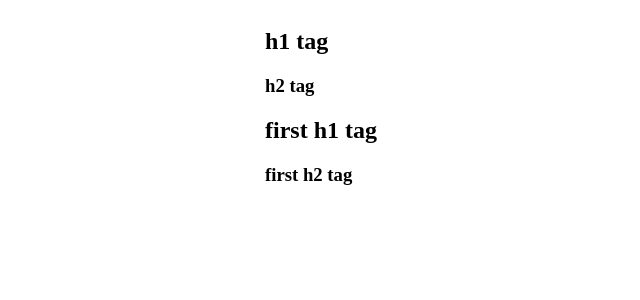
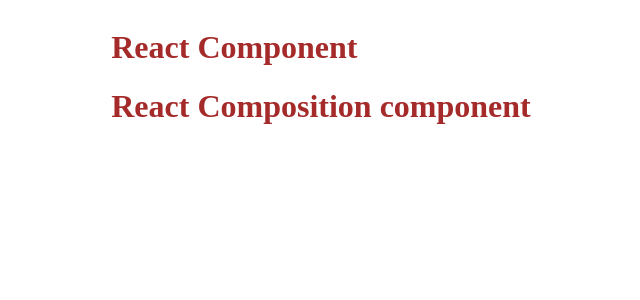
Before and after one commit to amankr30/NamasteReact, a React (Vite) app: page / in a window 1280 px wide. Shown: the top 300 px of the page, without its empty margins (319-959 px from the left). Built offline with nearby package versions, Linux system fonts and the light colour scheme.

Commit message:
about component composite component JSX and calling react component using javascript in {}

```diff
--- a/App.js
+++ b/App.js
@@ -1,5 +1,7 @@
 import React from "react"
 import ReactDOM from "react-dom/client"
+
+//core REACT
 
 // var heading = React.createElement(
 //   "h1",
@@ -9,27 +11,27 @@
 
 // console.log(heading); //OBJECT
 
-// var root = ReactDOM.createRoot(document.getElementById("root"));
-// root.render(heading);
+// JSX is not react , similar to react with xml like syntax
+// JSX => react.createElement =>  react.createElement - JS object - HtmlElement(render)
 
-const parent = React.createElement(
-    "div",
-    {id:"parent"},[
-        React.createElement("div", { id: "firstChild" }, [
-            React.createElement("h2", {}, " h1 tag"),
-            React.createElement("h3", {}, " h2 tag")]),
+// const JSXheading= <h1 className="head">React using JSX</h1>
 
-        React.createElement("div", { id: "SecondChild" }, [
-            React.createElement("h2", {}, "first h1 tag"),
-            React.createElement("h3", {}, "first h2 tag")])
+const Title = ()=>{
+    return <h1 className="title">React Component</h1>
+}
 
+console.log(Title);
 
+//composition component
+const HeadingComponent =()=>{
+    return(
+        <div className="container">
+        <Title />
+        <h1 className="heading">React Composition component</h1>
+    </div>
+    );
 
-
-      ]);
-
-
-// console.log(parent);
+}
 
 var root = ReactDOM.createRoot(document.getElementById("root"));
-root.render(parent)
+root.render(<HeadingComponent />);
--- a/index.html
+++ b/index.html
@@ -11,7 +11,7 @@
 <body>
 
    <div id="root">
-    <h1>Whatever we write in h1 tag, it will be replaced by script by code written in script tag written below!!</h1>
+    <h1>Not Rendering</h1>
    </div>
 
 
--- a/style.css
+++ b/style.css
@@ -3,6 +3,6 @@
     justify-content: center;
 }
 
-#heading{
+h1{
     color: brown;
 }
```
